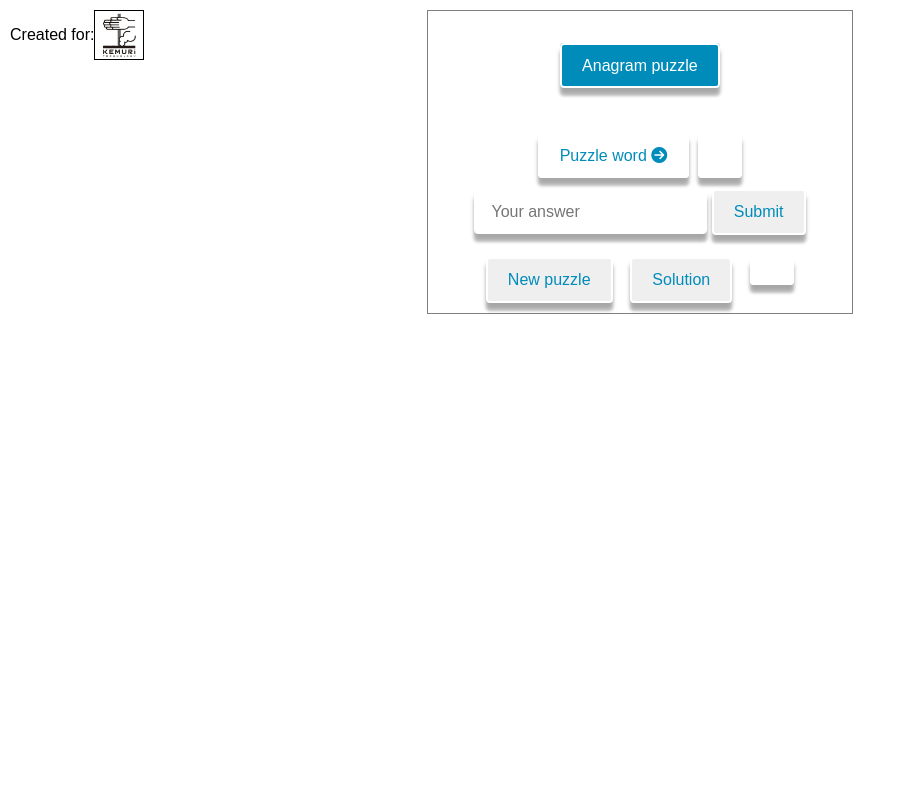
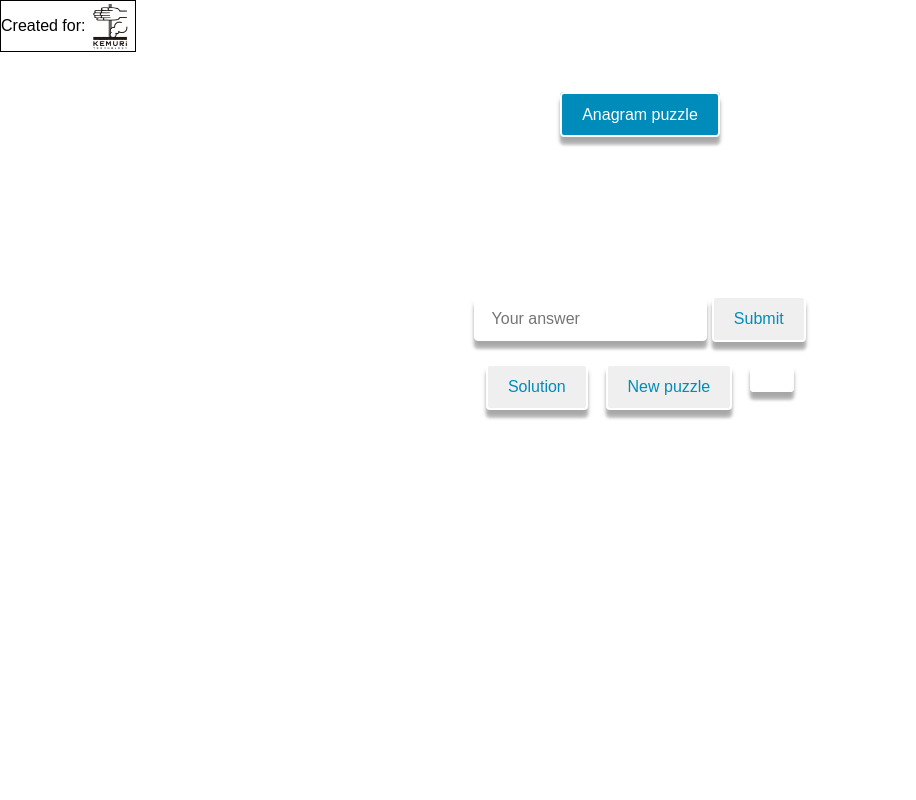
Before and after one commit to Shivanshu26shiv/kemuri_test, a Flask app: template templates/index.html in a window 1280 px wide. Shown: the whole page, without its empty margins (0-916 px from the left). Run offline with Flask 2, Linux system fonts and the light colour scheme; the template is opened without the code that fills it, so the values that code supplies are empty; some libraries are stand-ins or nearby versions.

Commit message:
beta commit

```diff
--- a/app.py
+++ b/app.py
@@ -28,16 +28,21 @@ def index():
             rand_value = random.randrange(1, len(word_dict))
             solution = word_dict[rand_value]
             puzzle = ''.join(random.sample(solution, len(solution)))
-            if puzzle != solution and 8 > len(solution) > 3 and regex.search(puzzle) == None:
+            if puzzle != solution and puzzle != solution[::-1] and 8 > len(solution) > 3 and regex.search(puzzle) == None:
                 break
 
-        files_to_remove = [os.path.join(folder_name, f) for f in os.listdir(folder_name)]
-        for f in files_to_remove:
-            os.remove(f)
+        try:
+            files_to_remove = [os.path.join(folder_name, f) for f in os.listdir(folder_name)]
+            for f in files_to_remove:
+                os.remove(f)
+
+        except FileNotFoundError:
+            os.mkdir(folder_name)
 
         open(folder_name+"/"+solution.lower()+'_'+puzzle.lower(), "w")
 
-        return render_template('index.html', solution=solution, puzzle=puzzle, status_style=status_style, placeholder_parm=placeholder_parm)
+        puzzle = list(puzzle.upper())
+        return render_template('index.html', solution=solution, puzzle=puzzle, status_style=status_style, placeholder_parm=placeholder_parm, length=len(puzzle))
 
     elif request.method == 'POST':
 
@@ -58,7 +63,7 @@ def index():
 
         placeholder_parm = ':' + answer
 
-        return render_template('index.html', solution=solution, puzzle=puzzle, status=status, status_style=status_style, placeholder_parm=placeholder_parm)
+        return render_template('index.html', solution=solution, puzzle=puzzle, status=status, status_style=status_style, placeholder_parm=placeholder_parm, length=len(puzzle))
 
 if __name__ == '__main__':
     app.run(debug=True)
--- a/static/css/main.css
+++ b/static/css/main.css
@@ -10,9 +10,15 @@ body, html {
 }
 
 * {
-  box-sizing: border-box !important;
+  /* box-sizing: border-box !important;*/
   font-size: 16px;
   font-family: Arial;
+}
+
+.toppane{
+    text-align: center;
+    height: 100px;
+    border-collapse: collapse;
 }
 
 .column {
@@ -29,7 +35,6 @@ body, html {
 }
 
 img {
-	border: 1px solid;
 	width: 50px;
     height: 50px;
     float: left;
@@ -87,11 +92,3 @@ input[type=submit]:hover {
   display: table;
   clear: both;
 }
-
-
-@media screen and (max-width: 600px) {
-  .col-25, .col-75, input[type=submit] {
-    width: 100%;
-    margin-top: 0;
-  }
-}
--- a/templates/index.html
+++ b/templates/index.html
@@ -19,20 +19,32 @@
 </head>
 
 <body>
-<div class="rowmain">
-	<div class='column'>
+<div style='border: 1px solid; display: inline-block;'>
 	<p style="float: left;">Created for:</p><img src="{{url_for('static', filename='images/kemuri_logo.png')}}" />
 </div>
 
-	<div  class="column" style='border: 1px solid grey;margin-top: 10px;'>
-
+<br><br>
+	<div class="toppane">
 		<br><br>
 		<label style="display: inline; border-color: white;background-color: #008CBA;color: white">Anagram puzzle</label>
 		<br><br><br><br><br>
+	</div>
+	<br><br>
 
-		<label>Puzzle word  <i class='fa fa-arrow-circle-right'></i></label>
+	<div class="rowmain" style='display: grid'>
+		<div class='column'></div>
+
+		<div  class="column" style='width: auto;'>
+				<br>
+				<!--<label>Puzzle word  <i class='fa fa-arrow-circle-right'></i></label>
 				&nbsp;
-		<label style="font-weight: 700;">{{puzzle}}</label>
+				<label style="font-weight: 700;">{{puzzle}}</label>-->
+
+				{%for i in range(0, length)%}
+					<label style="font-weight: 700; font-size:20px">{{puzzle[i]}}</label>
+				{%endfor%}
+
+
 			<br><br>
 
 			<form action="/" method="POST"  class="col-75" autocomplete="off">
@@ -43,12 +55,13 @@
 			<div class="row" style='display: inline-flex;'>
 
 			<div class="col-75">
+
+
+					<input type="submit" value='Solution'  onclick="alert('Solution: {{solution}}'); document.getElementById('submit').click();" />
+			&nbsp;&nbsp;
 					<form action="/" method="GET" name='new_puzzle'  class="col-75" style="display: inline;">
 						<input type="submit" id='submit' value="New puzzle">
 					</form>
-		&nbsp;&nbsp;
-
-				<input type="submit" value='Solution'  onclick="alert('Solution: {{solution}}'); document.getElementById('submit').click();" />
 			&nbsp;&nbsp;
 					<!-- <button value='Solution' onclick="alert('Solution: {{solution}} ')">Solution</button>-->
 					<!--<label {{status_style}} >{{status}}</label>-->
```
Also changed, not shown: README.md (added), anagram_test_1.png (added), 1 other file. Lines whose indentation alone changed are shown as unchanged.
